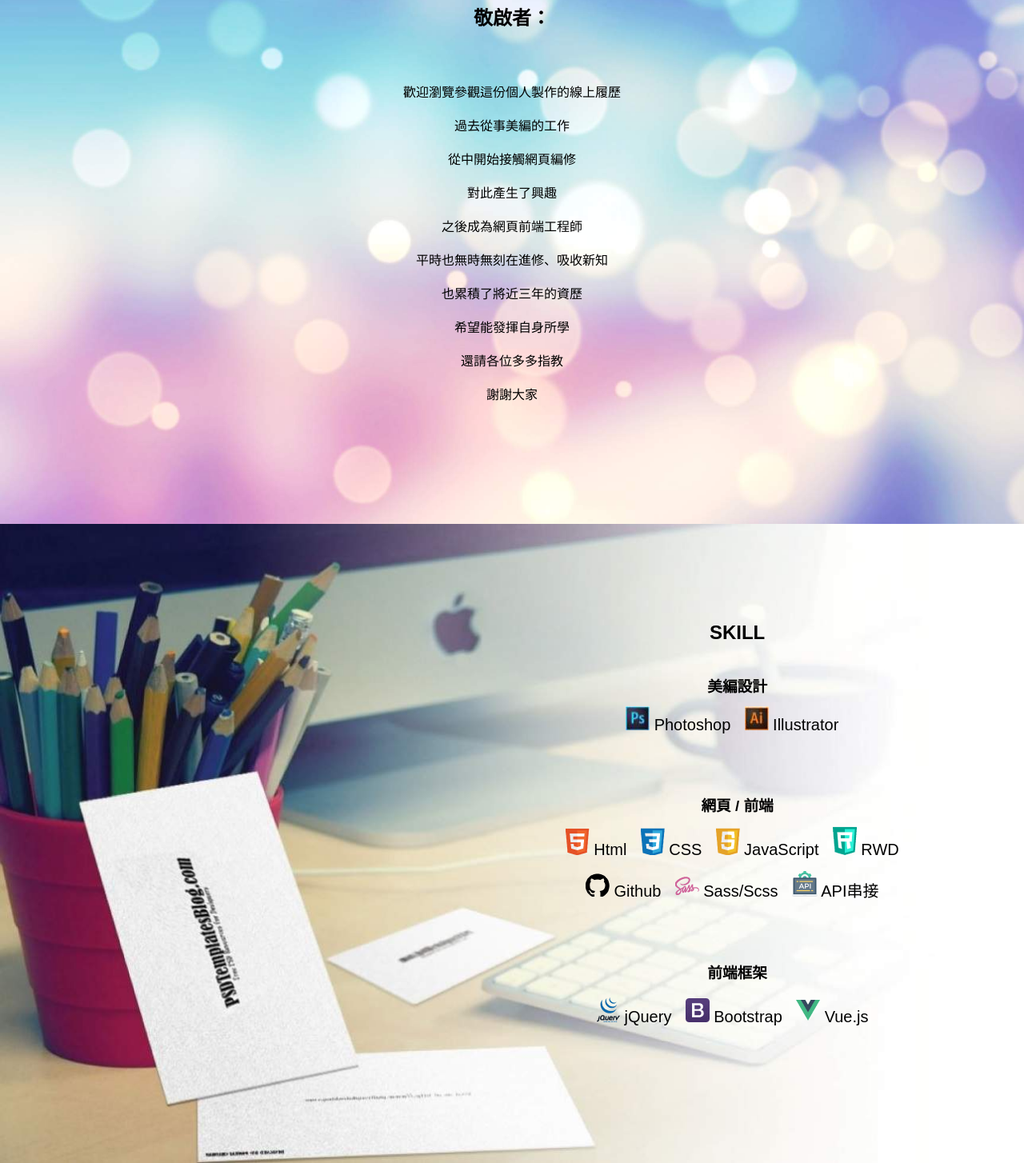
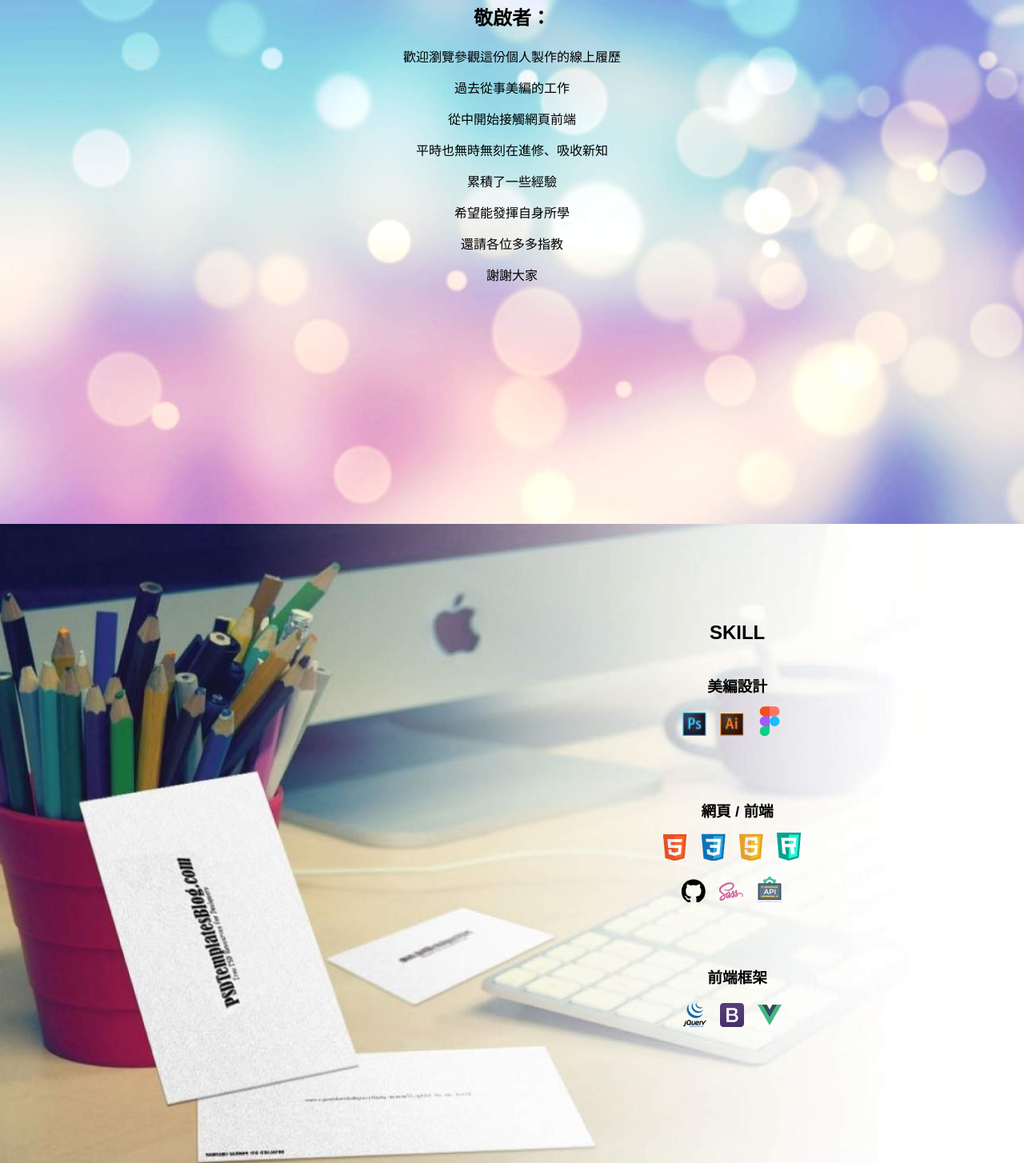
Before and after one commit to guanyinhou/guanyin, a plain HTML site: page index.html in a window 1280 px wide. Shown: the part 945-2399 px from the top of the page at 80% size. Drawn offline with Linux system fonts and the light colour scheme.

Commit message:
調整內容

```diff
--- a/css/resume.css
+++ b/css/resume.css
@@ -10,7 +10,7 @@ p{
 	margin-top: 5%;
 	margin-left: 10%;
 	margin-right: 10%;
-	font-size: bold;
+	/* font-size: bold; */
 }
 
 /*parallax*/
@@ -70,6 +70,9 @@ body, html {
 	/*border: 1px solid black;*/
 	text-align: center;
 	padding-top: 10%;
+}
+#homePage p{
+	margin-top: 15px;
 }
 #containerSkill{
 	padding:8% 3%;
@@ -145,6 +148,9 @@ h1{
 }
 #ai:before{
 	content: url(../images/ai1.jpg);
+}
+#fg:before{
+	content: url(../images/fg.png);
 }
 #hl:before{
 	content: url(../images/html1.png);
--- a/index.html
+++ b/index.html
@@ -42,17 +42,14 @@
 	<div id="home">
 		<div id="homePage" class="page">
 			<h2>敬啟者：</h2>
-			<p>
-				歡迎瀏覽參觀這份個人製作的線上履歷<br><br>
-				過去從事美編的工作<br><br>
-				從中開始接觸網頁編修<br><br>
-				對此產生了興趣<br><br>
-				之後成為網頁前端工程師<br><br>
-				平時也無時無刻在進修、吸收新知<br><br>
-				也累積了將近三年的資歷<br><br>
-				希望能發揮自身所學<br><br>
-				還請各位多多指教<br><br>謝謝大家
-			</p>
+			<p>歡迎瀏覽參觀這份個人製作的線上履歷</p>
+			<p>過去從事美編的工作</p>
+			<p>從中開始接觸網頁前端</p>
+			<p>平時也無時無刻在進修、吸收新知</p>
+			<p>累積了一些經驗</p>
+			<p>希望能發揮自身所學</p>
+			<p>還請各位多多指教</p>
+			<p>謝謝大家</p>
 		</div>
 	</div>
 
@@ -61,27 +58,30 @@
 			<h2>SKILL</h2><br>
 			<div class="ulSkill">
 				<h3>美編設計</h3>
-				<p><a id="ps"> Photoshop</a>
-					<a id="ai"> Illustrator</a></p>
+				<p>
+					<a id="ps"></a>
+					<a id="ai"></a>
+					<a id="fg"></a>
+				</p>
 			</div>
 			<div class="ulSkill">
 				<h3>網頁 / 前端</h3>
 				<p>
-					<a id="hl"> Html</a>
-					<a id="cs"> CSS</a>
-					<a id="js"> JavaScript</a>
-					<a id="rwd"> RWD</a><br>
-					<a id="gh"> Github</a>
-					<a id="sa"> Sass/Scss</a>
-					<a id="api"> API串接</a>
+					<a id="hl"></a>
+					<a id="cs"></a>
+					<a id="js"></a>
+					<a id="rwd"></a><br>
+					<a id="gh"></a>
+					<a id="sa"></a>
+					<a id="api"></a>
 				</p>
 			</div>
 			<div class="ulSkill">
 				<h3>前端框架</h3>
 				<p>
-					<a id="jq"> jQuery</a>
-					<a id="bs"> Bootstrap</a>
-					<a id="vue"> Vue.js</a>
+					<a id="jq"></a>
+					<a id="bs"></a>
+					<a id="vue"></a>
 				</p>
 			</div>
 		</div>
```
Also changed, not shown: images/fg.jpg (added), images/fg.png (added), images/figma-logo.png (added).
